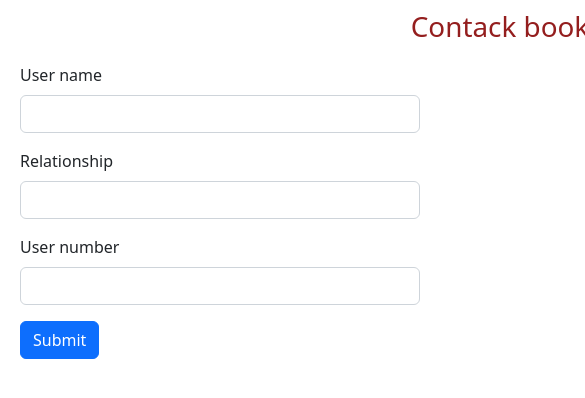
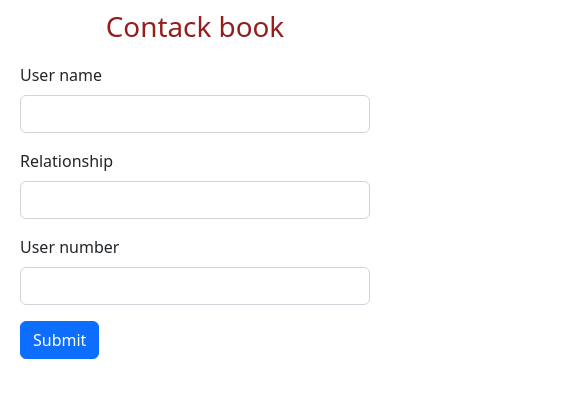
Before and after one commit to asadbekded/4-oy-3-dars, a plain HTML site: page index.html in a window 390 px wide. Shown: the top 398 px of the page, 585 px wide, since content can reach past the window. Drawn offline with nearby package versions, Linux system fonts and the light colour scheme.

Commit message:
Add new change css

```diff
--- a/css/main.css
+++ b/css/main.css
@@ -1,5 +1,6 @@
 .container{
-   width: 1000px;
+   width: 100%;
+   max-width: 1000px;
    margin: 0px auto;
    padding: 0px 20px;
 }
@@ -53,11 +54,14 @@ li{
 }
 
 
-@media only screen and (width: 576px) {
+@media only screen and (max-width: 576px) {
    .contant{
-      display: flex;
+      display: block;
    }
    .just{
-      width: 200px;
+      width: 100%;
+   }
+   .js-list{
+      margin-top: 30px;
    }
 }
```
